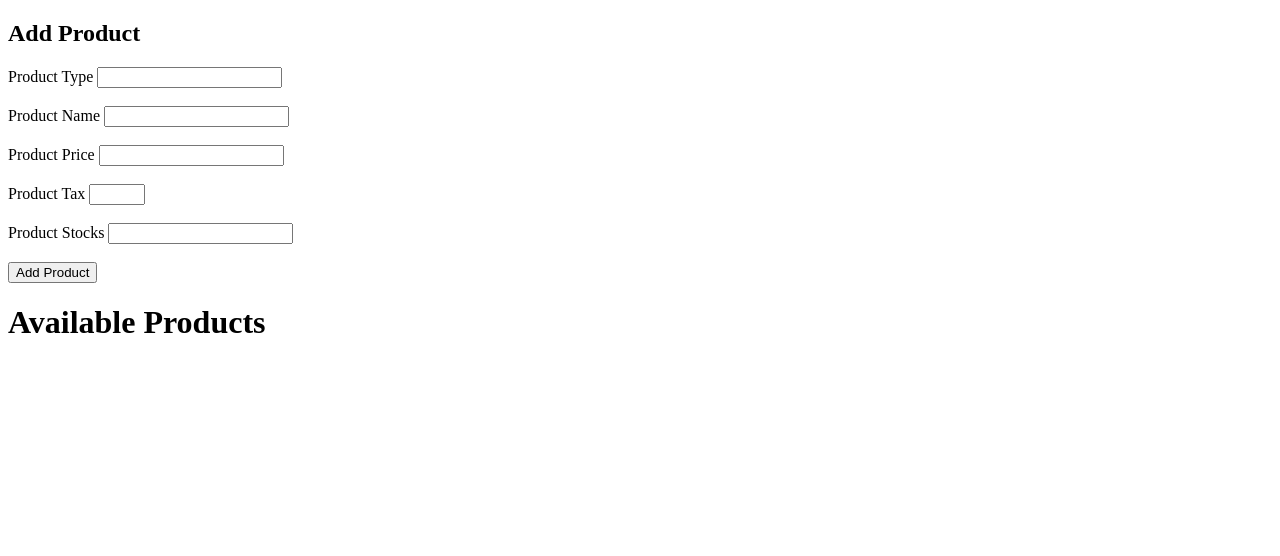
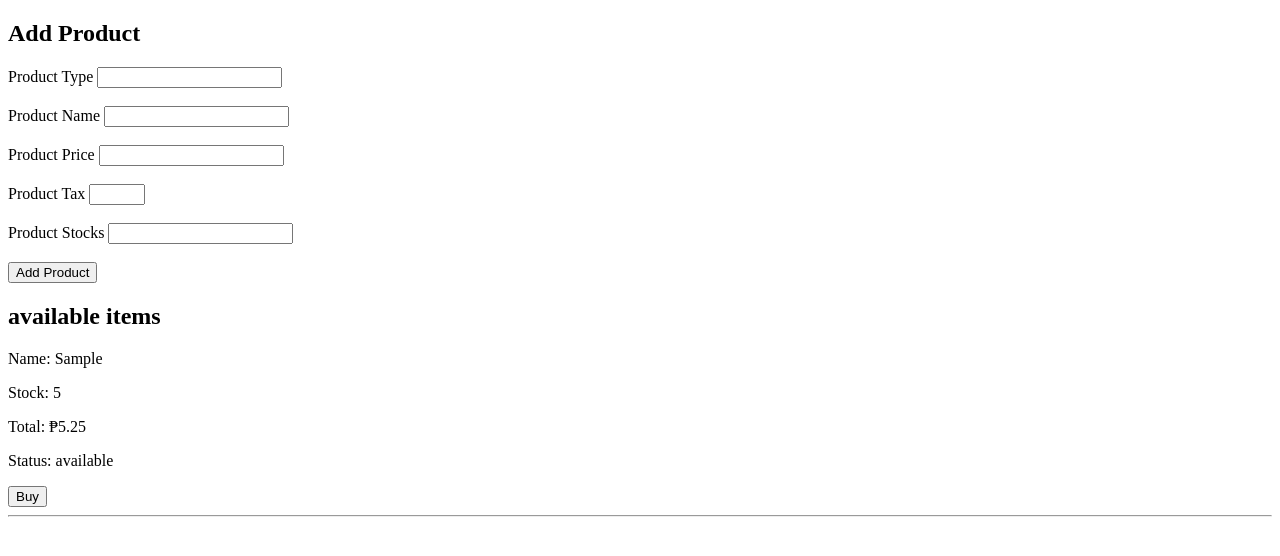
Before and after one commit to RonnRAS/javaScriptActivities, a plain HTML site: page diko pa alam/index.html in a window 1280 px wide. Both pictures are taken after typing "Sample", "Sample", "5", "5", "5" into the empty fields and a click on the button "Add Product". Drawn offline with Linux system fonts and the light colour scheme.

Commit message:
final, add item

```diff
--- a/diko pa alam/index.html
+++ b/diko pa alam/index.html
@@ -28,18 +28,12 @@
 
         <button type="button" onclick="addItems()">Add Product</button>
     </form>
+    <h2 id="warning"></h2>
     </div>
 
 
     <div>
         <div id="availableItem">
-          <h2 id="warning"></h2>
-
-          <h1 id="availableProduct"></h1>
-
-
-
-
 
         </div>
 
--- a/diko pa alam/index.js
+++ b/diko pa alam/index.js
@@ -22,8 +22,15 @@ class product {
             return this.productPrice +  (this.productPrice * this.productTax);
         }
 
+        availability (){
+            return this.productStocks > 0
+                ? 'available'
+                : 'out of stock';
+
+        }
+
+
     }
-
 
 
 
@@ -36,7 +43,6 @@ function addItems() {
     const warning = document.getElementById("warning");
 
 
-    const productForm = document.getElementById("productForm").reset();
 
 
         if (
@@ -60,13 +66,33 @@ function addItems() {
 
     productsData.push(productValue);
 
+    availableProduct();
+    // testProduct1.displayProduct();
 
-    // testProduct1.displayProduct();
+    const productForm = document.getElementById("productForm").reset();
 
 }
 
 
+function availableProduct (){
+    const availableItem = document.getElementById("availableItem");
 
 
-const availableProduct = document.getElementById("availableProduct");
-    availableProduct.textContent = "Available Products ";
+    availableItem.innerHTML = "<h2>available items</h2>";
+
+    for (let product of productsData) {
+
+    availableItem.innerHTML += `
+        <div>
+                <p>Name: ${product.productName}</p>
+                <p>Stock: ${product.productStocks}</p>
+                <p>Total: ₱${product.calculatedTotal().toFixed(2)}</p>
+                <p>Status: ${product.availability()}</p>
+                <button type="button" onclick="buyItem()">Buy</button>
+                <hr>
+        </div>
+    `;
+
+    }
+
+}
```
